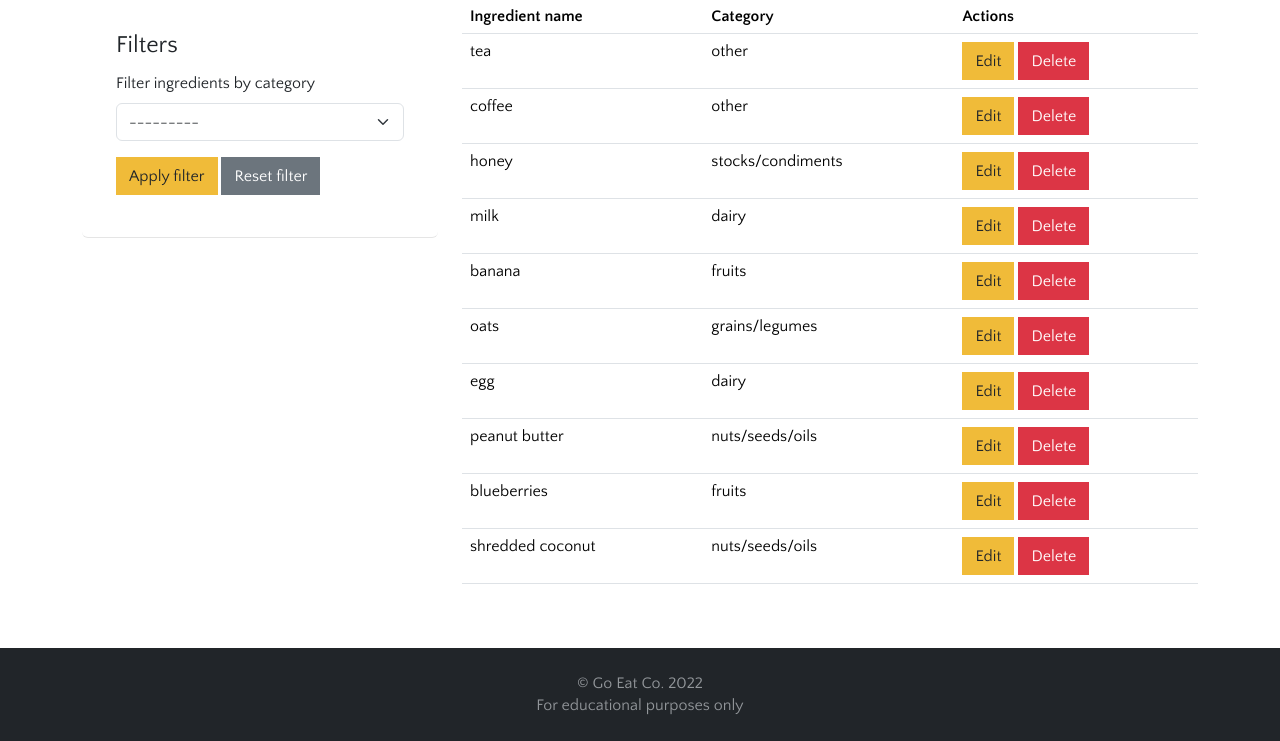
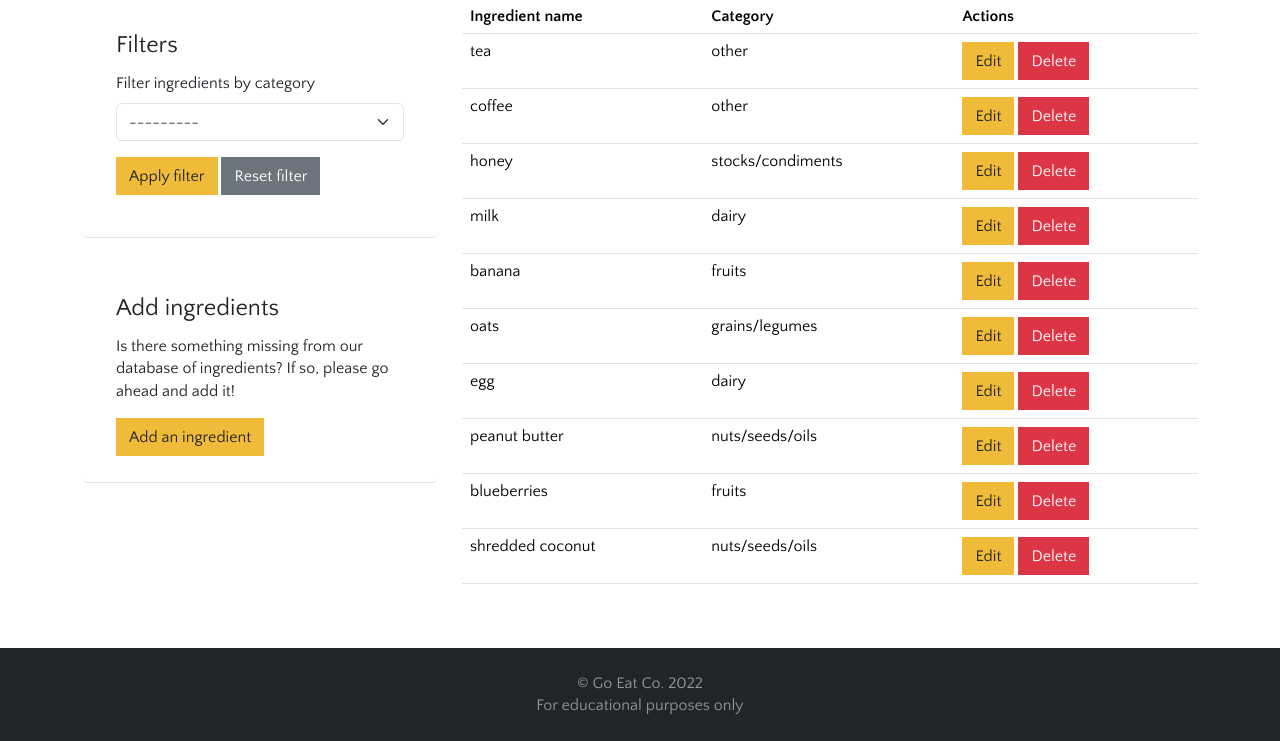
Before and after one commit to lucywoodman/goeatco, a Django app: page /ingredients/ in a window 1280 px wide. Shown: the part 73-814 px from the top of the page. Run offline with Django 4.2, Linux system fonts and the light colour scheme; the visitor is signed in with stand-in values (Sample User, id 1); data comes from the database, SQL or seed files in the repository; some libraries are stand-ins or nearby versions; some web fonts are replaced.

Commit message:
feat[ing]: remove edit/delete options from non-superusers, to prevent anyone deleting them from recipes

```diff
--- a/templates/recipe/ingredient_list.html
+++ b/templates/recipe/ingredient_list.html
@@ -16,6 +16,15 @@
                     </form>
                 </div>
             </div>
+            <div class="card mb-4">
+                <div class="card-body px-4">
+                    <h4 class="card-title">Add ingredients</h4>
+                    <p class="card-text">Is there something missing from our database of ingredients? If so, please go ahead and add it!</p>
+                    <a href="{% url 'ingredient_create' %}">
+                        {% bootstrap_button button_type="button" content="Add an ingredient" %}
+                    </a>
+                </div>
+            </div>
         </aside>
     </div>
     <div class="col-md-8 mx-auto">
@@ -24,7 +33,9 @@
                 <tr>
                 <th scope="col">Ingredient name</th>
                 <th scope="col">Category</th>
+                {% if user.is_superuser %}
                 <th scope="col">Actions</th>
+                {% endif %}
                 </tr>
             </thead>
             <tbody>
@@ -32,6 +43,7 @@
                     <tr>
                         <td>{{ item.name }}</td>
                         <td>{{ item.category }}</td>
+                        {% if user.is_superuser %}
                         <td>
                             <a href="{% url 'ingredient_update' item.pk %}">
                                 {% bootstrap_button button_type="button" content="Edit" %}
@@ -40,6 +52,7 @@
                                 {% bootstrap_button button_type="button" button_class="btn-danger" content="Delete" %}
                             </a>
                         </td>
+                        {% endif %}
                     </tr>
                 {% endfor %}
             </tbody>
```
